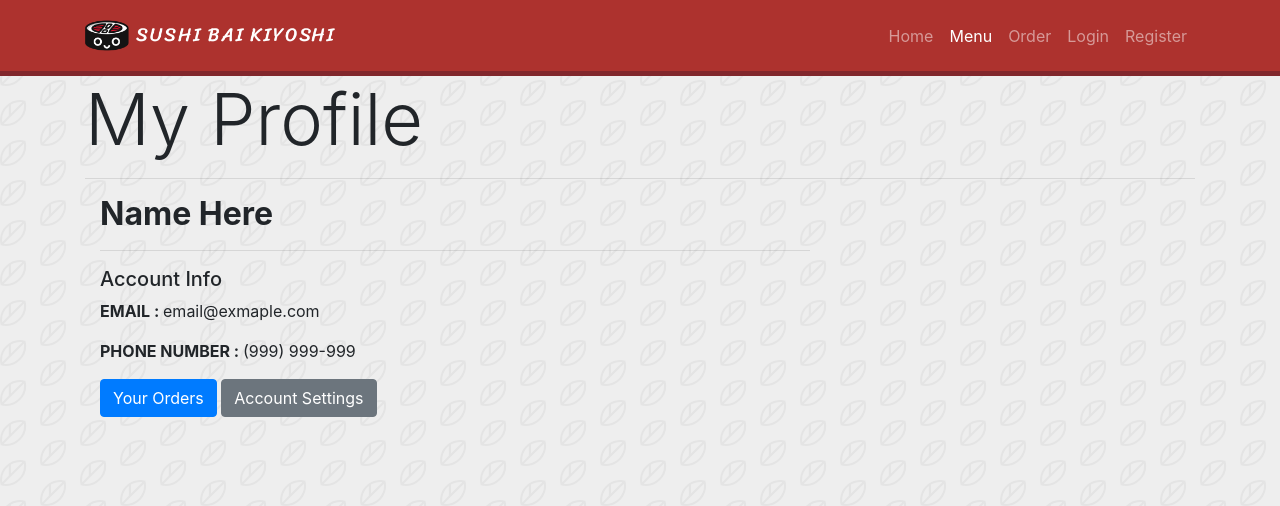
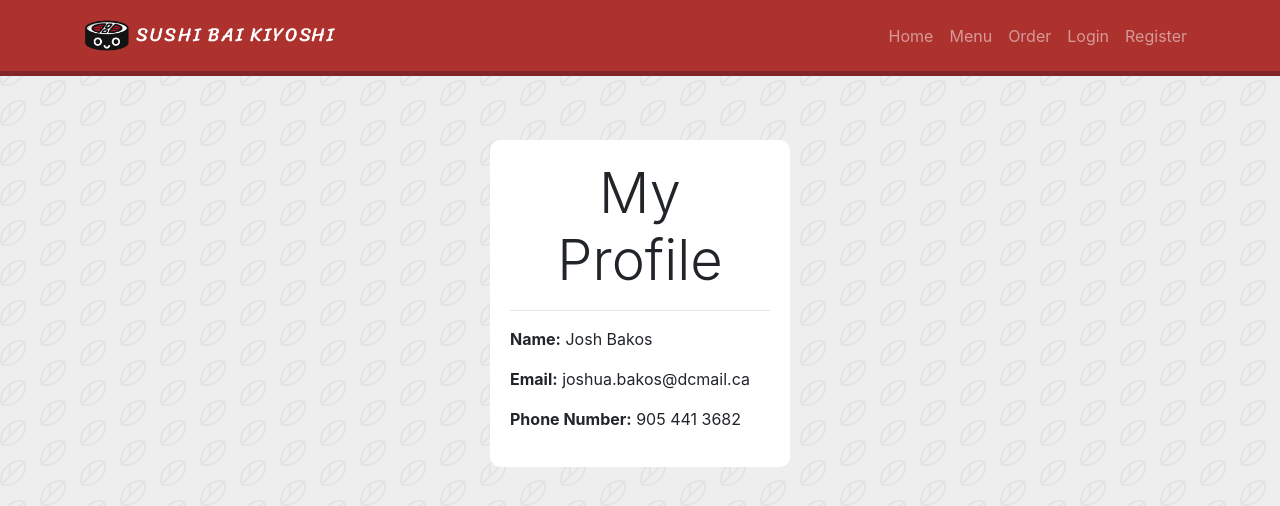
Before and after one commit to jzbakos/sushi-bai-kiyoshi, a Flask app: page /profile in a window 1280 px wide. Shown: the top 506 px of the page. Run offline with Flask 2, Linux system fonts and the light colour scheme; some libraries are stand-ins or nearby versions.

Commit message:
added 'profile' page

```diff
--- a/templates/public/profile.html
+++ b/templates/public/profile.html
@@ -1,28 +1,15 @@
-{% extends 'public/templates/base.html' %} {% block title %}Menu{% endblock %}
-{% set active_page = "menu" %} {% block body %}
+{% extends 'public/templates/base.html' %} {% block title %}Profile{% endblock
+%} {% set active_page = "profile" %} {% block body %}
 
-<div class="container">
+<div id="register-panel" class="container">
   <div class="row">
     <div class="col">
-      <h1 class="display-3">My Profile</h1>
+      <h1 class="display-4 center-title">My Profile</h1>
       <hr />
-
-      <div class="col-md-10 col-lg-8">
-        <div class="intro">
-          <h2><b>Name Here</b></h2>
-          <hr />
-          <h5>Account Info</h5>
-          <p><b>EMAIL : </b>email@exmaple.com</p>
-          <p><b>PHONE NUMBER : </b>(999) 999-999</p>
-
-          <button type="button" class="btn btn-primary">Your Orders</button>
-          <button type="button" class="btn btn-secondary">
-            Account Settings
-          </button>
-        </div>
-      </div>
+      <p><strong>Name:</strong> Josh Bakos</p>
+      <p><strong>Email:</strong> joshua.bakos@dcmail.ca</p>
+      <p><strong>Phone Number:</strong> 905 441 3682</p>
     </div>
   </div>
 </div>
-
 {% endblock %}
--- a/templates/public/templates/base.html
+++ b/templates/public/templates/base.html
@@ -45,6 +45,7 @@
             <li><a class="{{ 'nav-link active' if active_page == 'dashboard' else 'nav-link' }}" href="/dashboard">Dashboard</a></li>
             <li><a class="nav-link" href="/logout">Logout</a></li>
           {% elif session.get('logged_in') and session['logged_in'] == True %}
+            <li><a class="{{ 'nav-link active' if active_page == 'profile' else 'nav-link' }}" href="/profile">Profile</a></li>
             <li><a class="nav-link" href="/logout">Logout</a></li>
           {% else %}
             <li class="nav-item">
```
